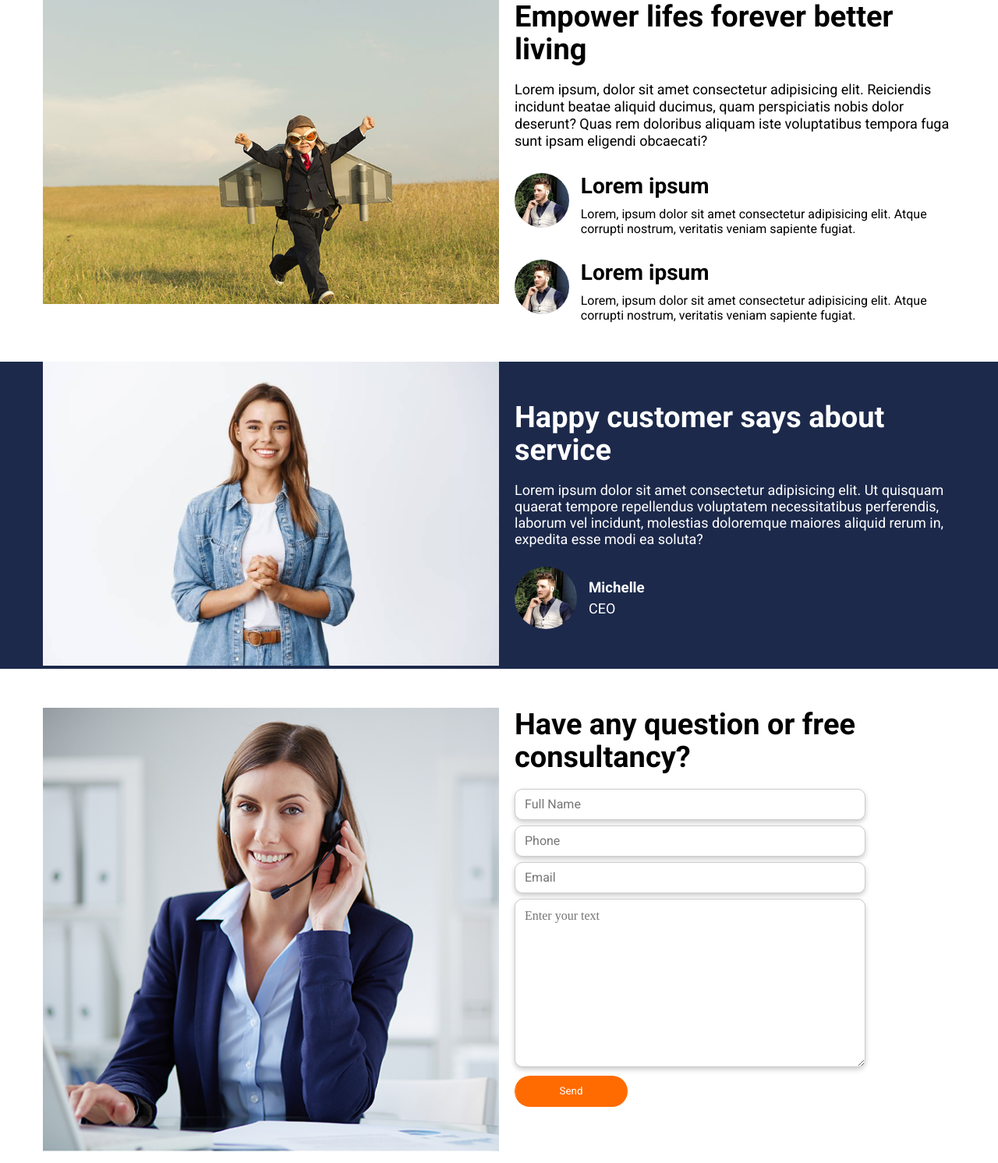
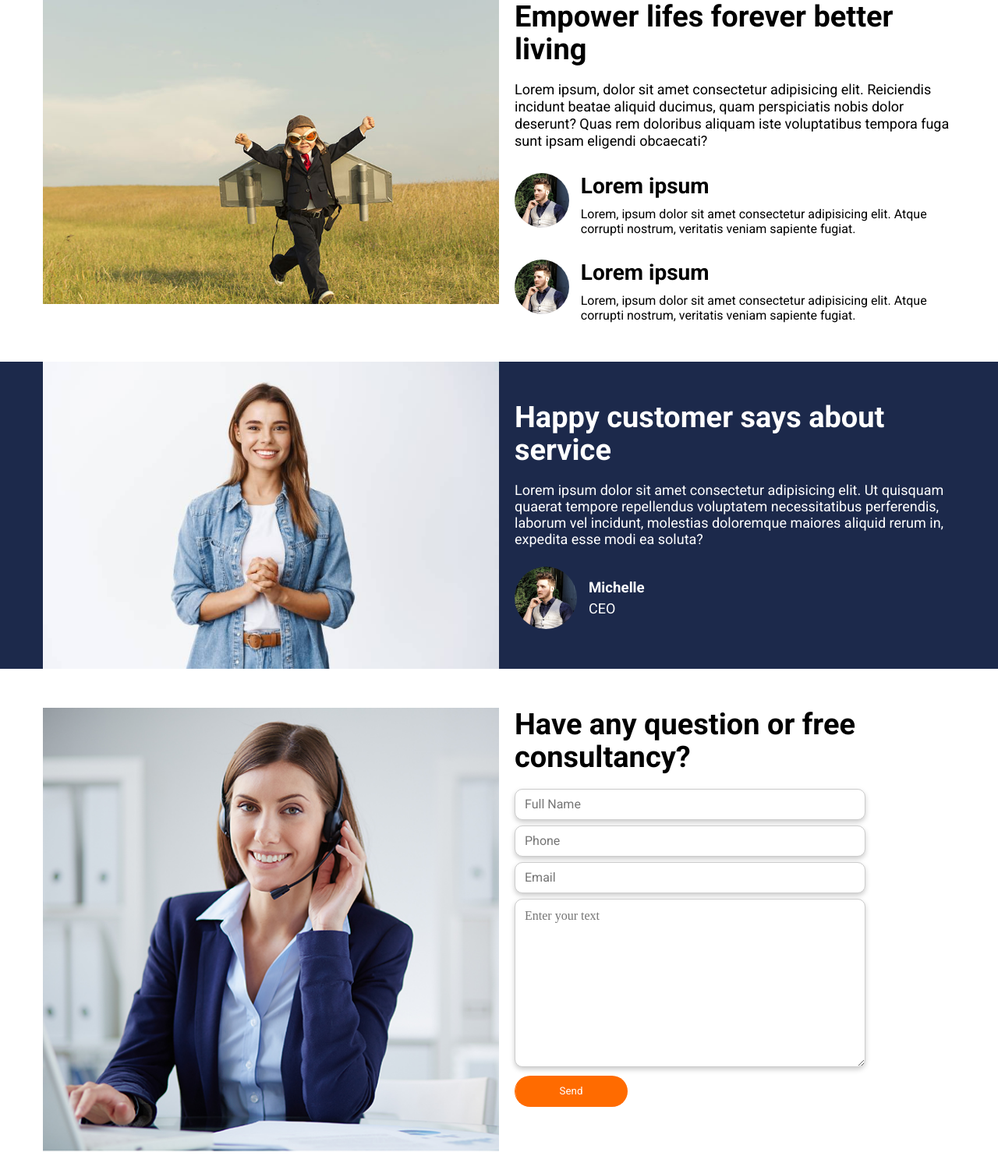
Before and after one commit to as567810/janta-enterprisers, a PHP site: page / in a window 1280 px wide. Shown: the part 2378-3870 px from the top of the page at 78% size. Run offline with PHP 8.4, Linux system fonts and the light colour scheme; some libraries are stand-ins or nearby versions.

Commit message:
some changes

```diff
--- a/css/my_style.css
+++ b/css/my_style.css
@@ -540,6 +540,9 @@ header nav ul li a.active {
 
 .testimonial-sec {
     background-color: #1c294b;
+}
+.testimonial-sec .lt img{
+    height: 100%;
 }
 
 .testimonial-sec .rt {
```
